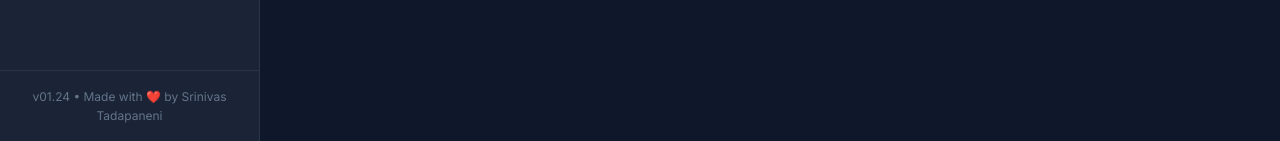
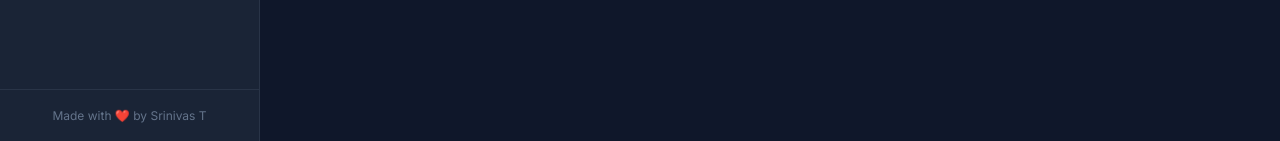
Before and after one commit to rummyquantum-ctrl/quantum-rummy, a React (Vite) app: page /analytics in a window 1280 px wide. Shown: the part 659-800 px from the top of the page. Built offline with nearby package versions, Linux system fonts and the light colour scheme; no server answers; the database is empty.

Commit message:
Footer: Made with ❤️ by Srinivas T

```diff
--- a/src/components/layout/Sidebar.jsx
+++ b/src/components/layout/Sidebar.jsx
@@ -82,7 +82,7 @@ export default function Sidebar() {
                 </nav>
 
                 <div className="sidebar-footer">
-                    v01.24 • Made with ❤️ by Srinivas Tadapaneni
+                    Made with ❤️ by Srinivas T
                 </div>
             </aside>
         </>
```
